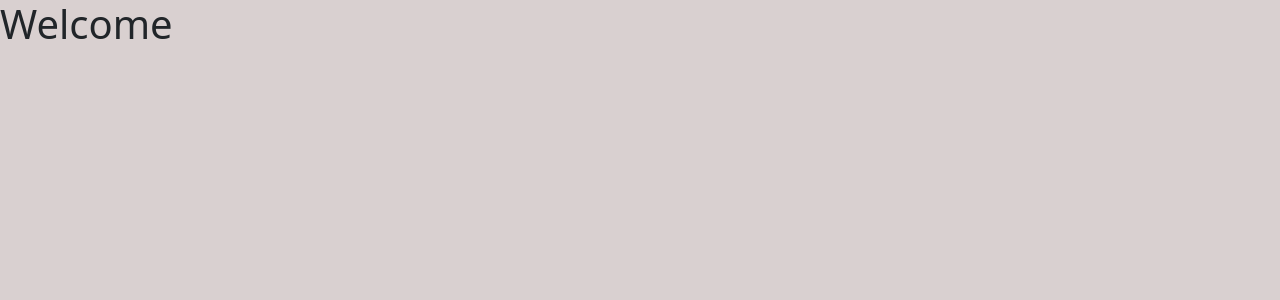
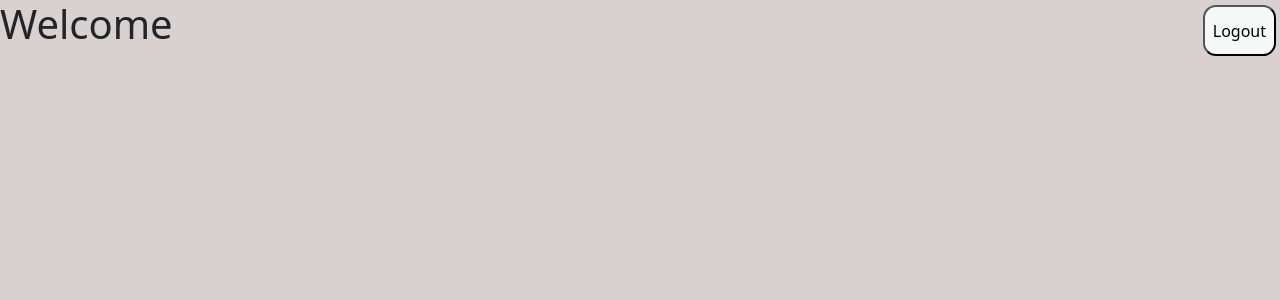
Before and after one commit to kaylinkhanal/mychat, a React (Create React App) app in the folder Client/: page /home in a window 1280 px wide. Shown: the top 300 px of the page. Built offline with nearby package versions, Linux system fonts and the light colour scheme.

Commit message:
logout button added

```diff
--- a/Client/src/App.css
+++ b/Client/src/App.css
@@ -61,6 +61,18 @@
     cursor: pointer;
     font-size: large;
   }
+  .loginp{
+    display:flex;
+  }
+  .loginp button{
+    padding: 8px;
+    background-color: #f4f8f6;
+    color: black;
+    border-radius: 13px;
+    margin-left: auto;
+    margin-top: 5px;
+    margin-right: 4px;
+  }
 
   .App-header {
     background-color: #282c34;
--- a/Client/src/pages/Chat/userChat.js
+++ b/Client/src/pages/Chat/userChat.js
@@ -1,11 +1,25 @@
 import React from 'react'
-import { useSelector} from "react-redux";
+import { useDispatch, useSelector} from "react-redux";
+import { useNavigate } from 'react-router-dom';
+import { setLogout } from '../../reducers/userSlice';
+
 
 const UserChat = ()=> {
+  const dispatch=useDispatch()
+  const navigate=useNavigate();
   const {username} = useSelector(state=> state.users)
+
+
+  const out=()=>{
+    dispatch(setLogout())
+    navigate('/');
+    }
+
   return (
-    <div>
+    <div className='loginp'>
        <h1>Welcome {username}</h1>
+
+       <button onClick={out}>Logout</button>
     </div>
     )
 }
--- a/Client/src/reducers/userSlice.js
+++ b/Client/src/reducers/userSlice.js
@@ -17,11 +17,16 @@ const userSlice = createSlice({
         state.phoneNumber = phoneNumber
         state.token = token
     },
-    setLogout: (state,actions)=>{
-
+    setLogout: (state)=>{
+      localStorage.removeItem('token')
+      state.username = null
+      state.phoneNumber = null
+      state.token=null
     },
   }
 });
 
-export const { setCredentials } = userSlice.actions;
+export const { setCredentials,setLogout } = userSlice.actions;
+
+
 export default userSlice.reducer;
```
